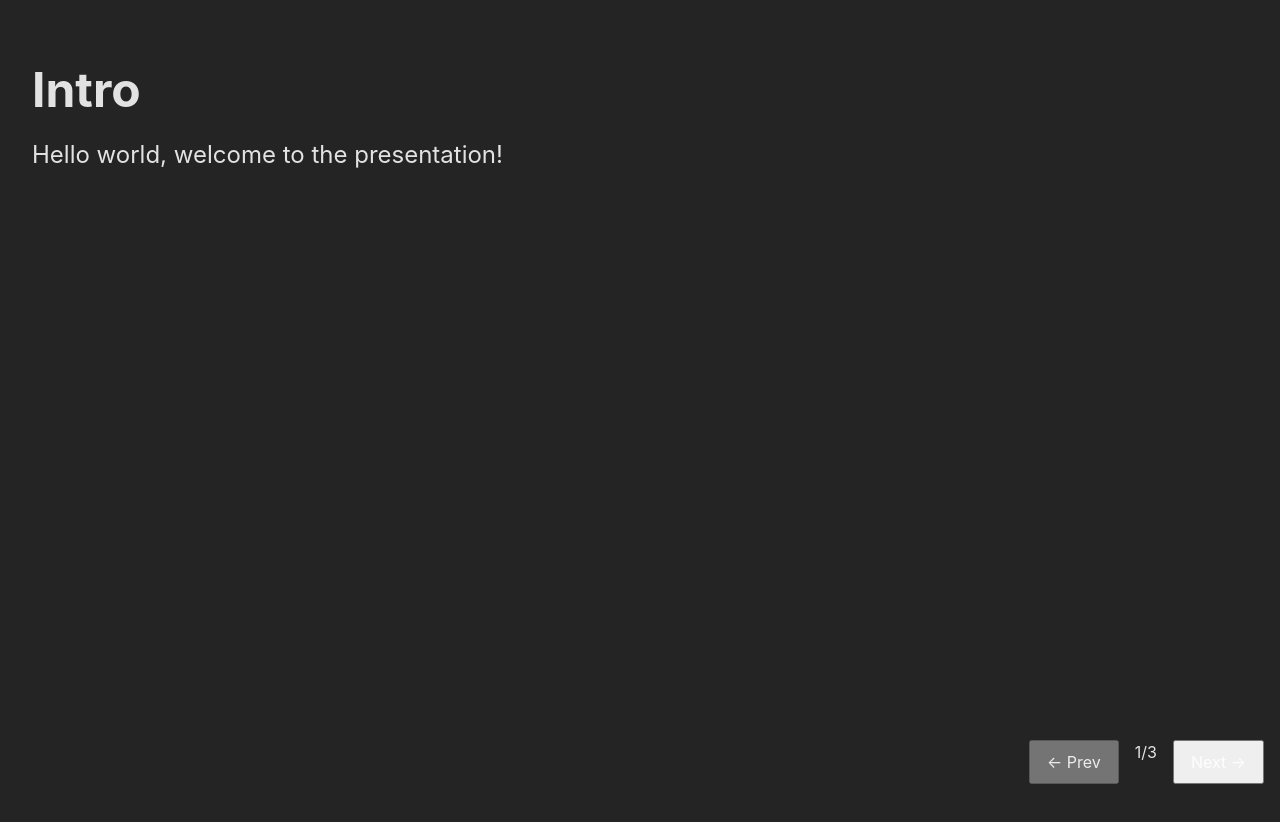
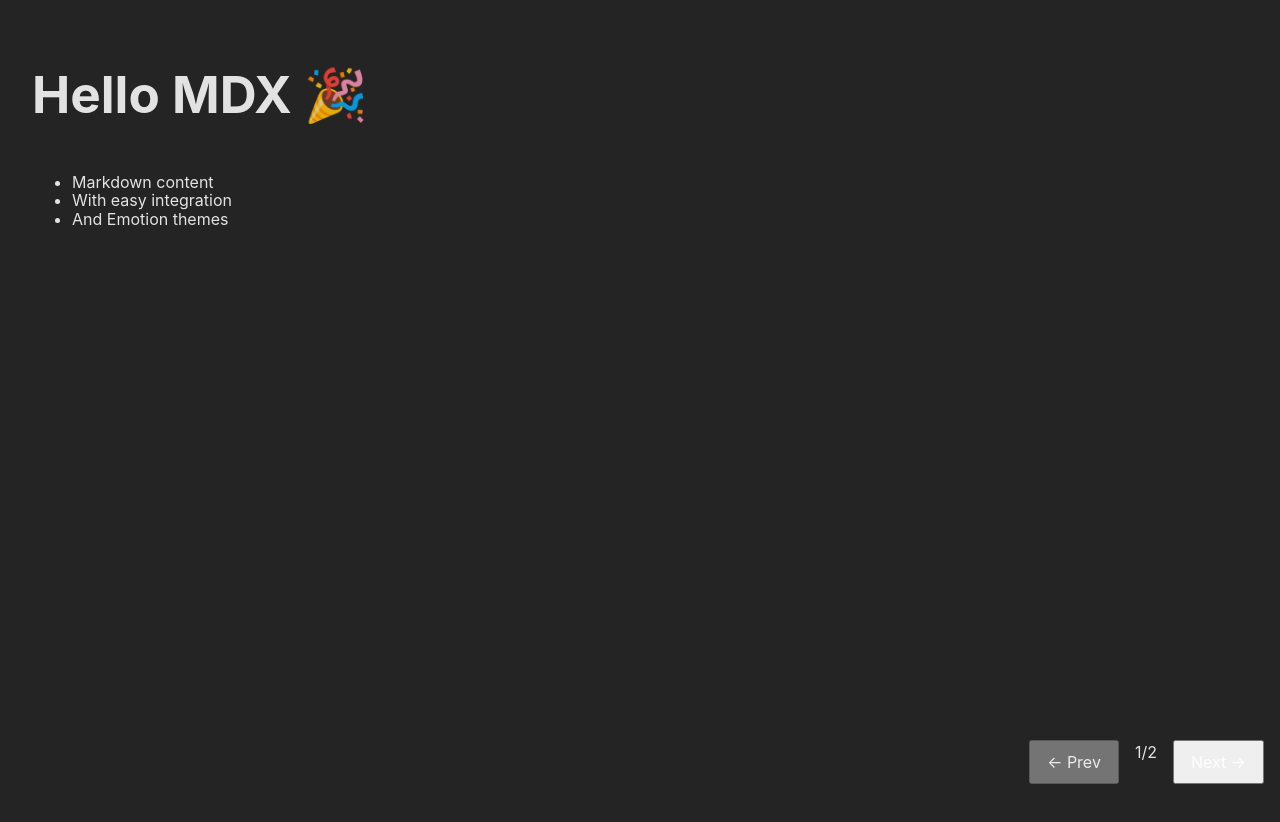
Before and after one commit to one19/slide-deck, a React (Vite) app: page / in a window 1280 px wide. Shown: the top 822 px of the page. Built offline with nearby package versions, Linux system fonts and the light colour scheme.

Commit message:
✨ mdx example slides pipeline.

```diff
--- a/src/App.tsx
+++ b/src/App.tsx
@@ -1,20 +1,17 @@
-import { Slide } from './Slide';
+import Slide1 from './slides/testSlide.mdx';
+import Slide2 from './slides/testSlide2.mdx';
 import { Deck } from './Deck';
+import { mdxComponents } from './MDXComponents';
 
 const App = () => (
-  <Deck
-    slides={[
-      <Slide key="1" title="Intro">
-        Hello world, welcome to the presentation!
-      </Slide>,
-      <Slide key="2" title="Content">
-        Quick and easy slide creation with Emotion and Vite.
-      </Slide>,
-      <Slide key="3" title="End">
-        Thank you!
-      </Slide>,
-    ]}
-  />
+  <>
+    <Deck
+      slides={[
+        <Slide1 components={mdxComponents} key="1" />,
+        <Slide2 components={mdxComponents} key="2" />,
+      ]}
+    />
+  </>
 );
 
 export default App;
--- /dev/null
+++ b/src/MDXComponents.tsx
@@ -0,0 +1,19 @@
+import { Codeblock } from './Codeblock';
+import { Slide } from './Slide';
+
+export const mdxComponents = {
+  wrapper: ({ children }: { children: React.ReactNode }) => (
+    <Slide>{children}</Slide>
+  ),
+  code: ({
+    className,
+    children,
+    ...props
+  }: {
+    className?: string;
+    children: string;
+  }) => {
+    const language = className?.replace(/language-/, '') ?? '';
+    return <Codeblock {...props} language={language} code={children.trim()} />;
+  },
+};
--- a/src/Slide.tsx
+++ b/src/Slide.tsx
@@ -11,24 +11,11 @@ const SlideContainer = styled.div`
   color: ${({ theme }) => theme.colors.primary};
 `;
 
-const SlideTitle = styled.h1`
-  font-size: 3rem;
-  margin-bottom: 1.5rem;
-`;
-
-const SlideContent = styled.div`
-  font-size: 1.5rem;
-  flex: 1;
-`;
-
 type SlideProps = {
   title?: string;
   children: ReactNode;
 };
 
-export const Slide = ({ title, children }: SlideProps) => (
-  <SlideContainer>
-    {title && <SlideTitle>{title}</SlideTitle>}
-    <SlideContent>{children}</SlideContent>
-  </SlideContainer>
+export const Slide = ({ children }: SlideProps) => (
+  <SlideContainer className="slide">{children}</SlideContainer>
 );
--- /dev/null
+++ b/src/mdx.d.ts
@@ -0,0 +1,5 @@
+declare module '*.mdx' {
+  import { ComponentType } from 'react';
+  const Component: ComponentType;
+  export default Component;
+}
--- /dev/null
+++ b/src/slides/testSlide.mdx
@@ -0,0 +1,5 @@
+# Hello MDX 🎉
+
+- Markdown content
+- With easy integration
+- And Emotion themes
--- a/tsconfig.app.json
+++ b/tsconfig.app.json
@@ -22,5 +22,5 @@
     "noFallthroughCasesInSwitch": true,
     "noUncheckedSideEffectImports": true
   },
-  "include": ["src"]
+  "include": ["src", "src/**/*.ts", "src/**/*.tsx", "src/**/*.mdx"]
 }
--- a/vite.config.ts
+++ b/vite.config.ts
@@ -1,7 +1,8 @@
-import { defineConfig } from 'vite'
-import react from '@vitejs/plugin-react-swc'
+import { defineConfig } from 'vite';
+import react from '@vitejs/plugin-react-swc';
+import mdx from '@mdx-js/rollup';
 
 // https://vite.dev/config/
 export default defineConfig({
-  plugins: [react()],
-})
+  plugins: [{ enforce: 'pre', ...mdx() }, react()],
+});
```
Also changed, not shown: src/slides/testSlide2.mdx (added, +7 -0 lines), 1 other file (tests, documents, lock files or other folders).
